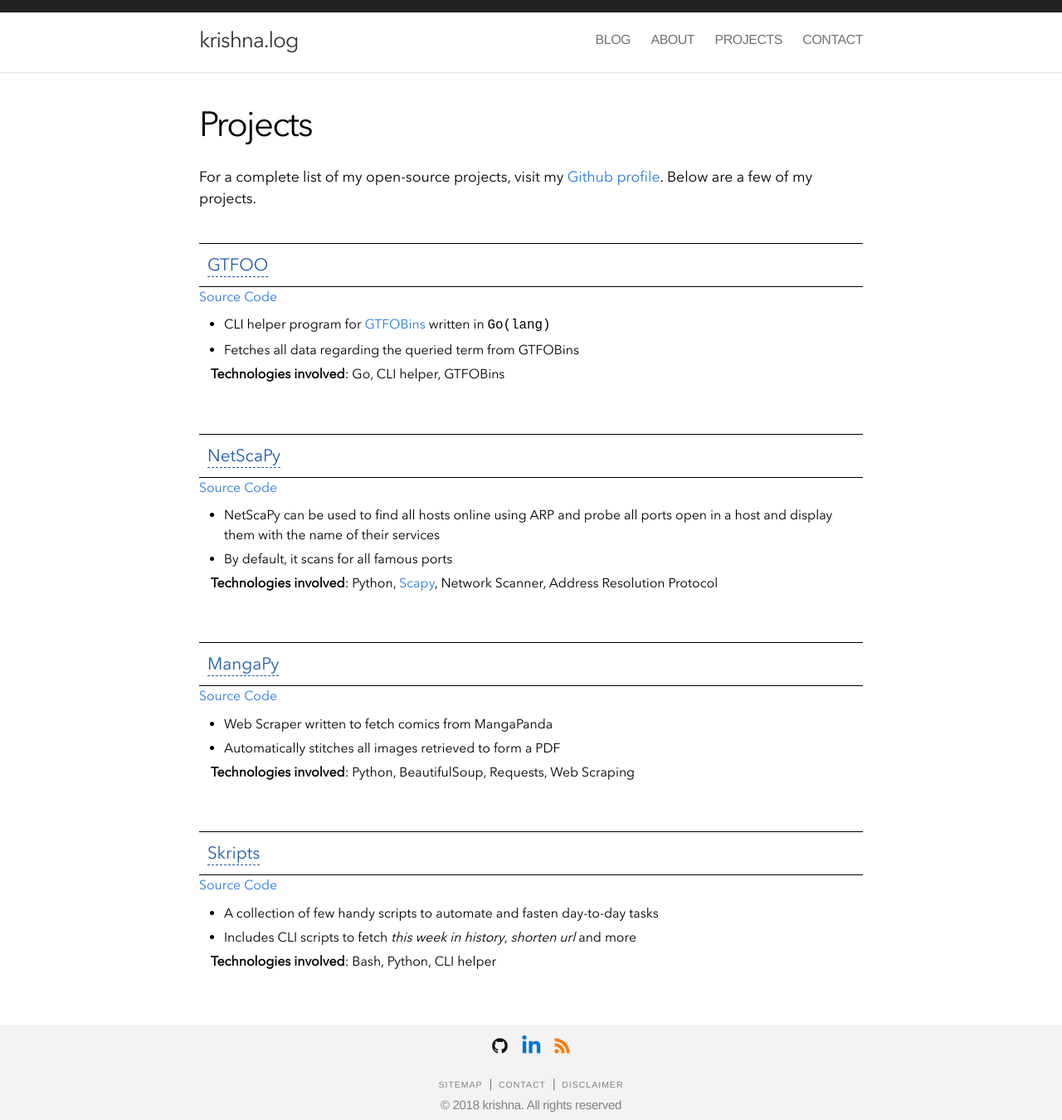
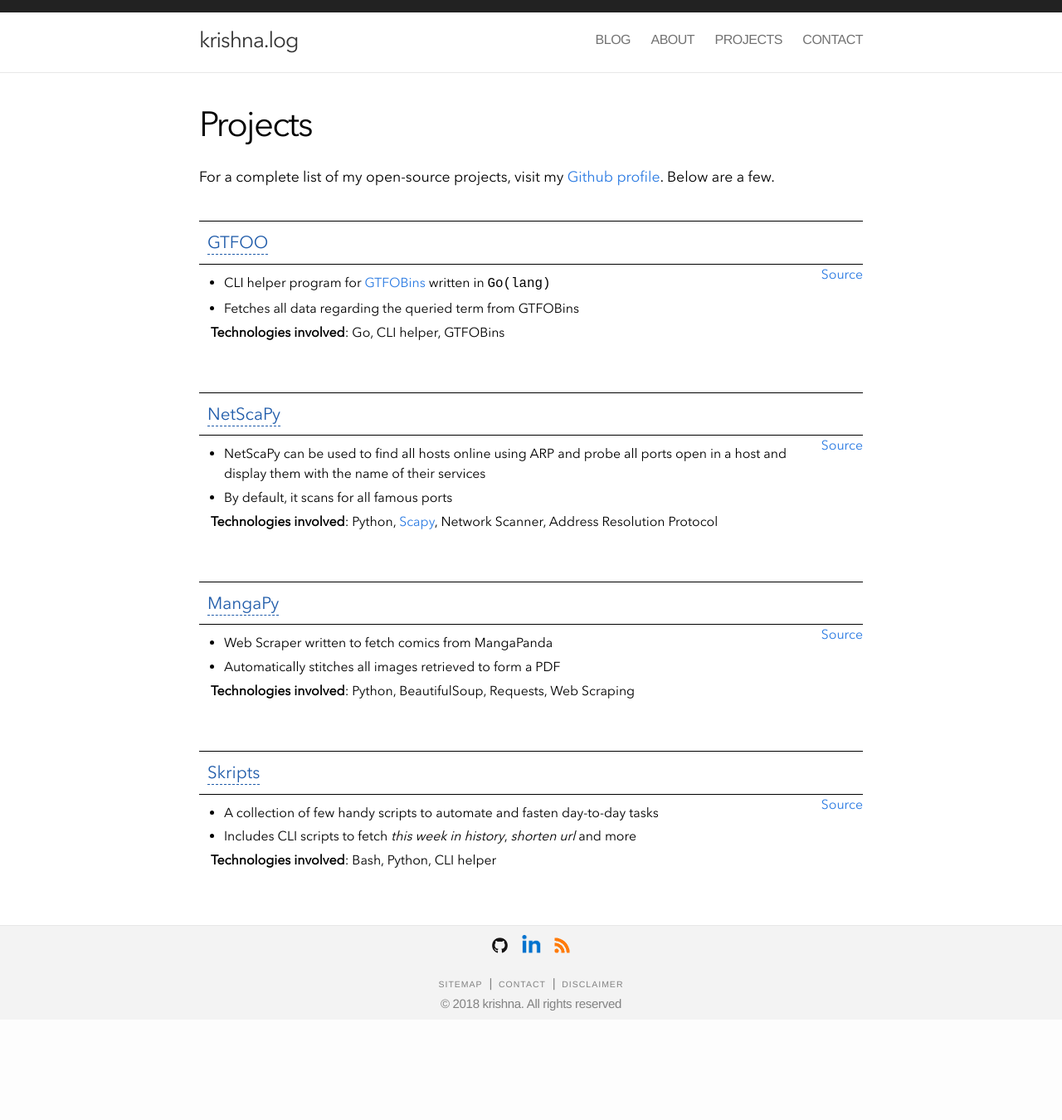
Before and after one commit to lordlabuckdas/lordlabuckdas.github.io, a Jekyll site: the page built from projects.html, in a window 1280 px wide. Shown: the whole page at 83% size. Built offline with Jekyll 4.4.1, drawn with Linux system fonts in a browser that asks for light colours; nearby versions of some CDN libraries; after the commit the page ends 1229 px from its top, so only the background shows below that.

Commit message:
source fix

```diff
--- a/projects.html
+++ b/projects.html
@@ -7,7 +7,7 @@ title: Projects
   <header class="post-header">
     <h1>Projects</h1>
   </header>
-  For a complete list of my open-source projects, visit my <a href = "{{ site.data.params.github_url }}">Github profile</a>. Below are a few of my projects.
+  For a complete list of my open-source projects, visit my <a href = "{{ site.data.params.github_url }}">Github profile</a>. Below are a few.
 
   <div class="projects">
     {% for project in site.data.projects %}
@@ -16,7 +16,7 @@ title: Projects
           <a href = "{{ project.url }}">{{ project.name }}</a>
         </div>
         {% if project.source_url %}
-          <span><a href = "{{ project.source_url }}">Source Code</a></span>
+          <a style="float:right;"href = "{{ project.source_url }}">Source</a>
         <ul class="project-description">
           {% for line in project.description %}
             <li>{{ line }}</li>
```
